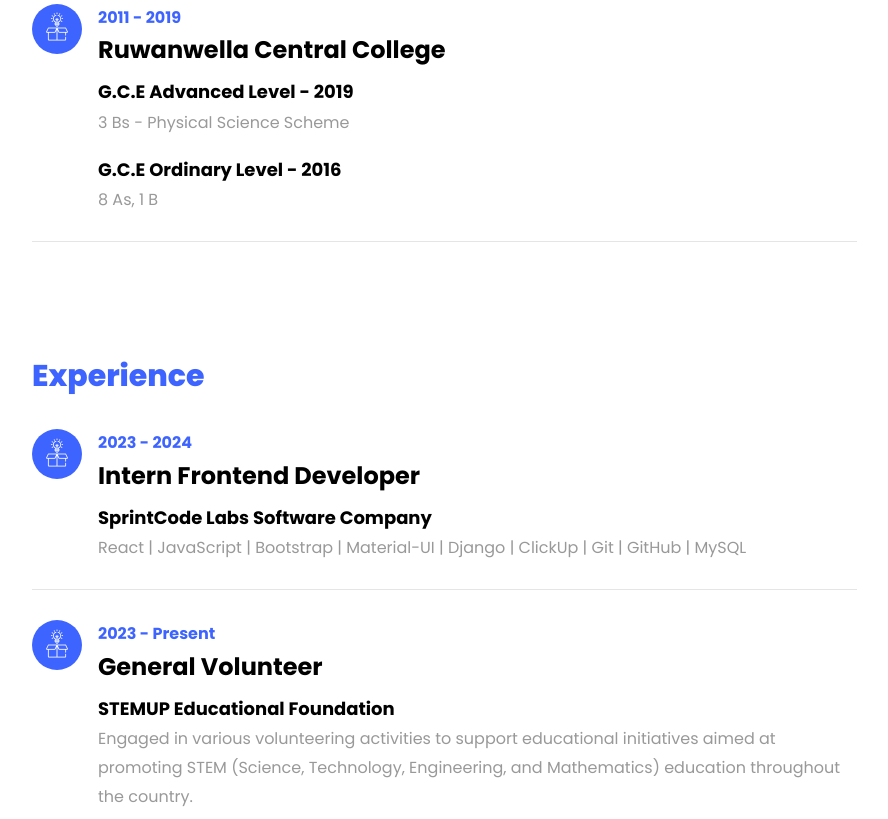
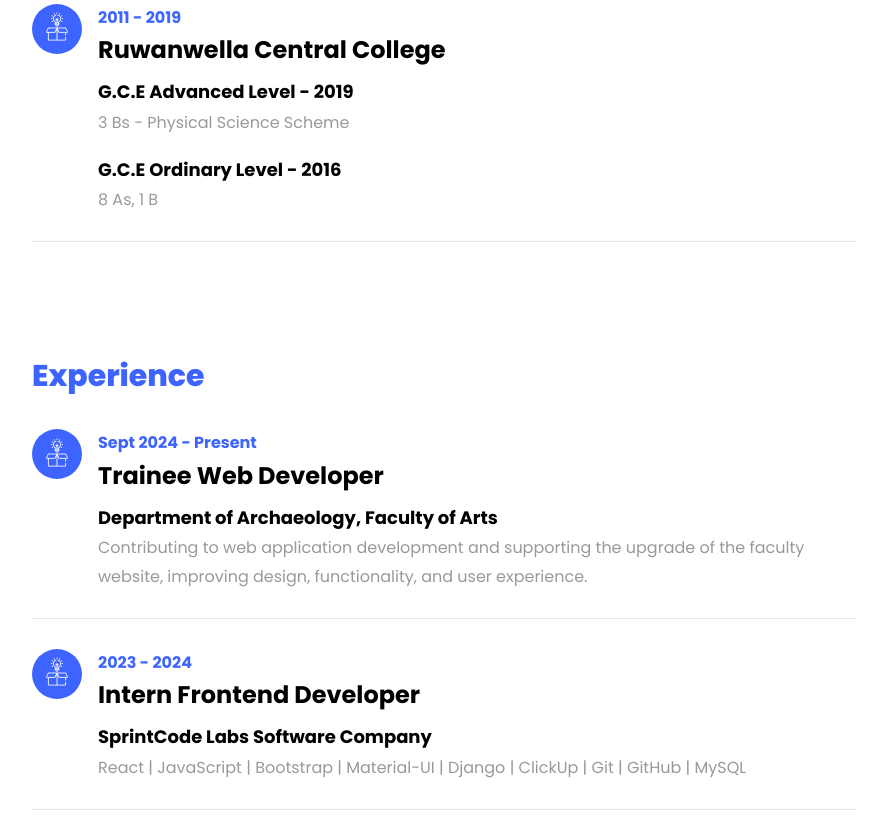
Before and after one commit to vimanshaMJ/portfolio, a plain HTML site: page index.html in a window 1280 px wide. Shown: the part 1771-2590 px from the top of the page, without its empty margins (338-1226 px from the left). Drawn offline with Linux system fonts and the light colour scheme; files whose address does not match are found by name.

Commit message:
feat: new w.ex

```diff
--- a/index.html
+++ b/index.html
@@ -155,6 +155,18 @@
 
 					  <div id="page-2" class= "page two">
 					  	<h2 class="heading">Experience</h2>
+						  <div class="resume-wrap d-flex ftco-animate">
+					    	<div class="icon d-flex align-items-center justify-content-center">
+					    		<span class="flaticon-ideas"></span>
+					    	</div>
+					    	<div class="text pl-3">
+		    					<span class="date">Sept 2024 - Present</span>
+		    					<h2>Trainee Web Developer</h2>
+		    					<span class="position"> Department of Archaeology, Faculty of Arts</span>
+		    					<p>Contributing to web application development and supporting the upgrade of the faculty website,
+									improving design, functionality, and user experience.</p>
+		    				</div>
+	    				</div>
 					    <div class="resume-wrap d-flex ftco-animate">
 					    	<div class="icon d-flex align-items-center justify-content-center">
 					    		<span class="flaticon-ideas"></span>
```
